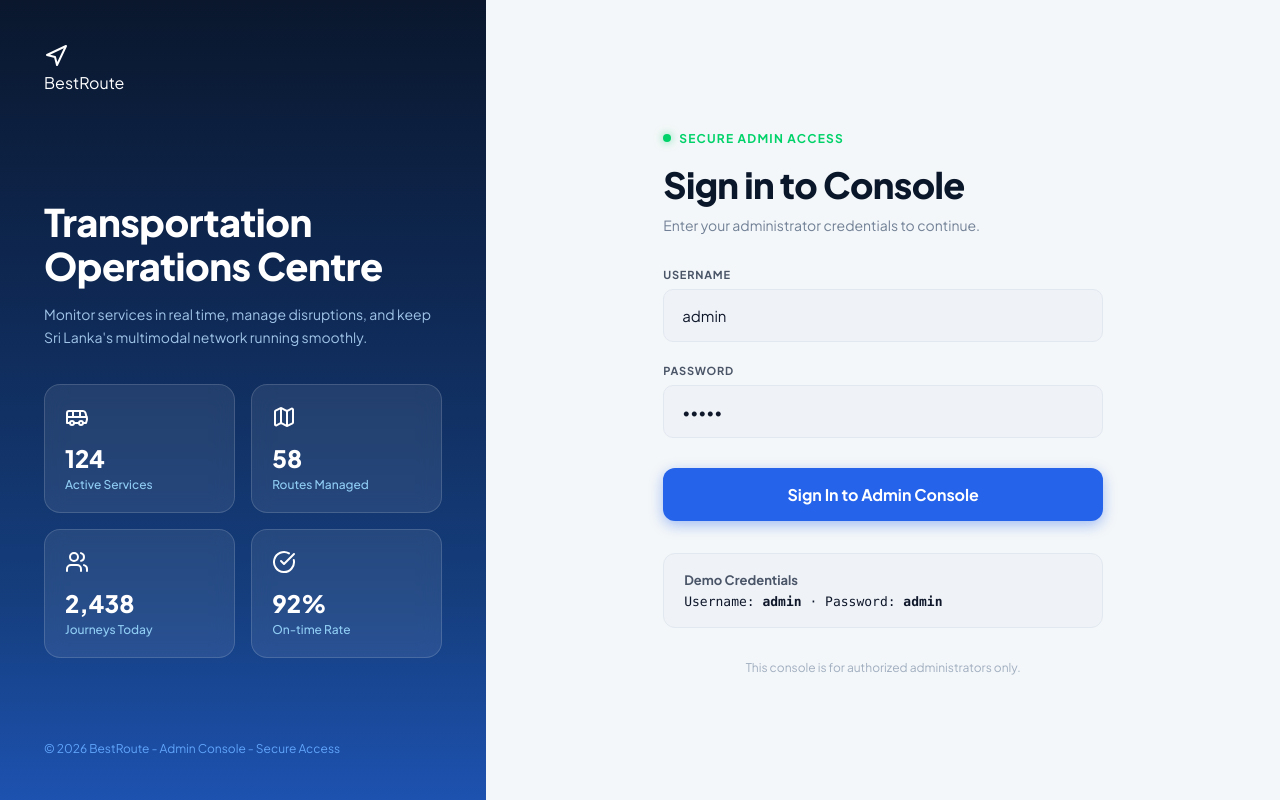
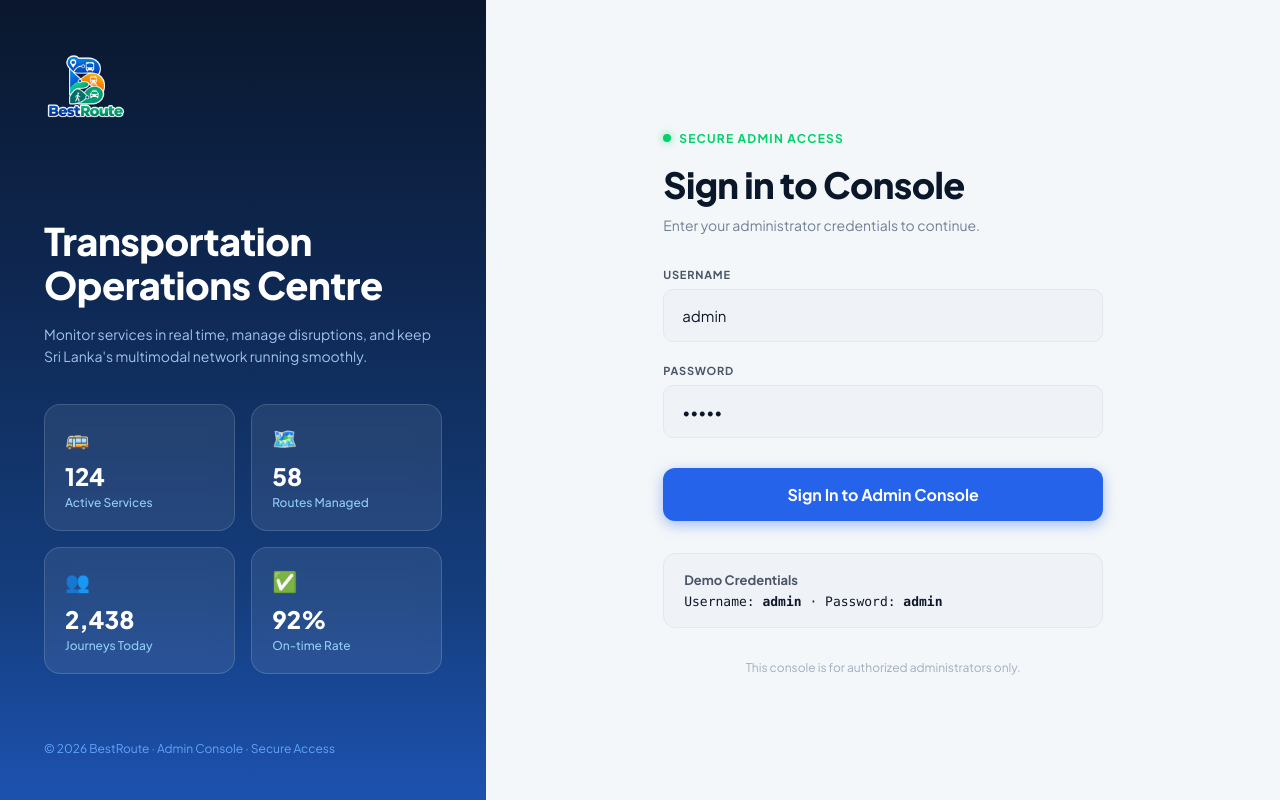
Before and after one commit to codesplash26-hackathon/codecrushers, a React (Vite) app in the folder admin-dashboard/: page / in a window 1280 px wide. Built offline with nearby package versions, Linux system fonts and the light colour scheme.

Commit message:
Update Login.jsx

```diff
--- a/admin-dashboard/src/components/Login.jsx
+++ b/admin-dashboard/src/components/Login.jsx
@@ -1,6 +1,6 @@
 import React, { useState } from 'react';
 import { useAuth } from '../context/AuthContext';
-import { Bus, Map, Users, CheckCircle, Navigation } from 'lucide-react';
+import logoImg from '../assets/logo.png';
 
 const Login = () => {
   const { login } = useAuth();
@@ -22,14 +22,11 @@ const Login = () => {
       {/* Left Blue Gradient Hero Panel */}
       <div className="login-hero">
         <div className="login-hero-header">
-          <div className="login-logo">
-            <div className="login-logo-icon">
-              <Navigation className="w-6 h-6 text-slate-900" />
-            </div>
-            <div className="login-logo-text">
-              Best<span>Route</span>
-            </div>
-          </div>
+          <img
+            src={logoImg}
+            alt="BestRoute Logo"
+            style={{ height: '84px', width: 'auto', objectFit: 'contain' }}
+          />
         </div>
 
         <div className="login-hero-content">
@@ -42,25 +39,25 @@ const Login = () => {
 
           <div className="login-stats-grid">
             <div className="login-stat-card">
-              <Bus className="login-stat-icon" />
+              <div className="login-stat-icon">🚌</div>
               <div className="login-stat-value">124</div>
               <div className="login-stat-label">Active Services</div>
             </div>
 
             <div className="login-stat-card">
-              <Map className="login-stat-icon" />
+              <div className="login-stat-icon">🗺️</div>
               <div className="login-stat-value">58</div>
               <div className="login-stat-label">Routes Managed</div>
             </div>
 
             <div className="login-stat-card">
-              <Users className="login-stat-icon" />
+              <div className="login-stat-icon">👥</div>
               <div className="login-stat-value">2,438</div>
               <div className="login-stat-label">Journeys Today</div>
             </div>
 
             <div className="login-stat-card">
-              <CheckCircle className="login-stat-icon text-emerald-400" />
+              <div className="login-stat-icon">✅</div>
               <div className="login-stat-value">92%</div>
               <div className="login-stat-label">On-time Rate</div>
             </div>
@@ -68,7 +65,7 @@ const Login = () => {
         </div>
 
         <div className="login-hero-footer">
-          © 2026 BestRoute - Admin Console - Secure Access
+          © 2026 BestRoute · Admin Console · Secure Access
         </div>
       </div>
 
```
